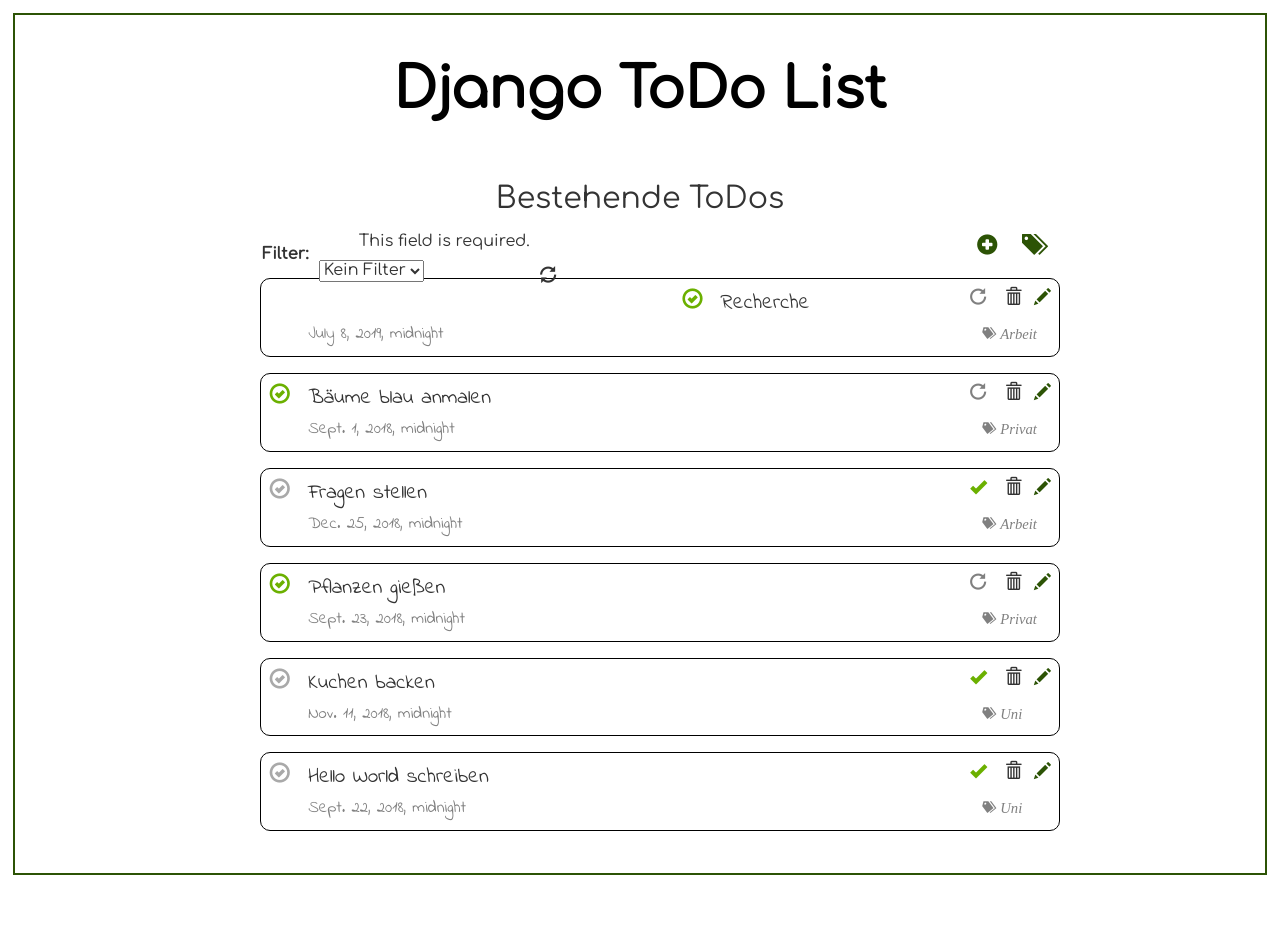
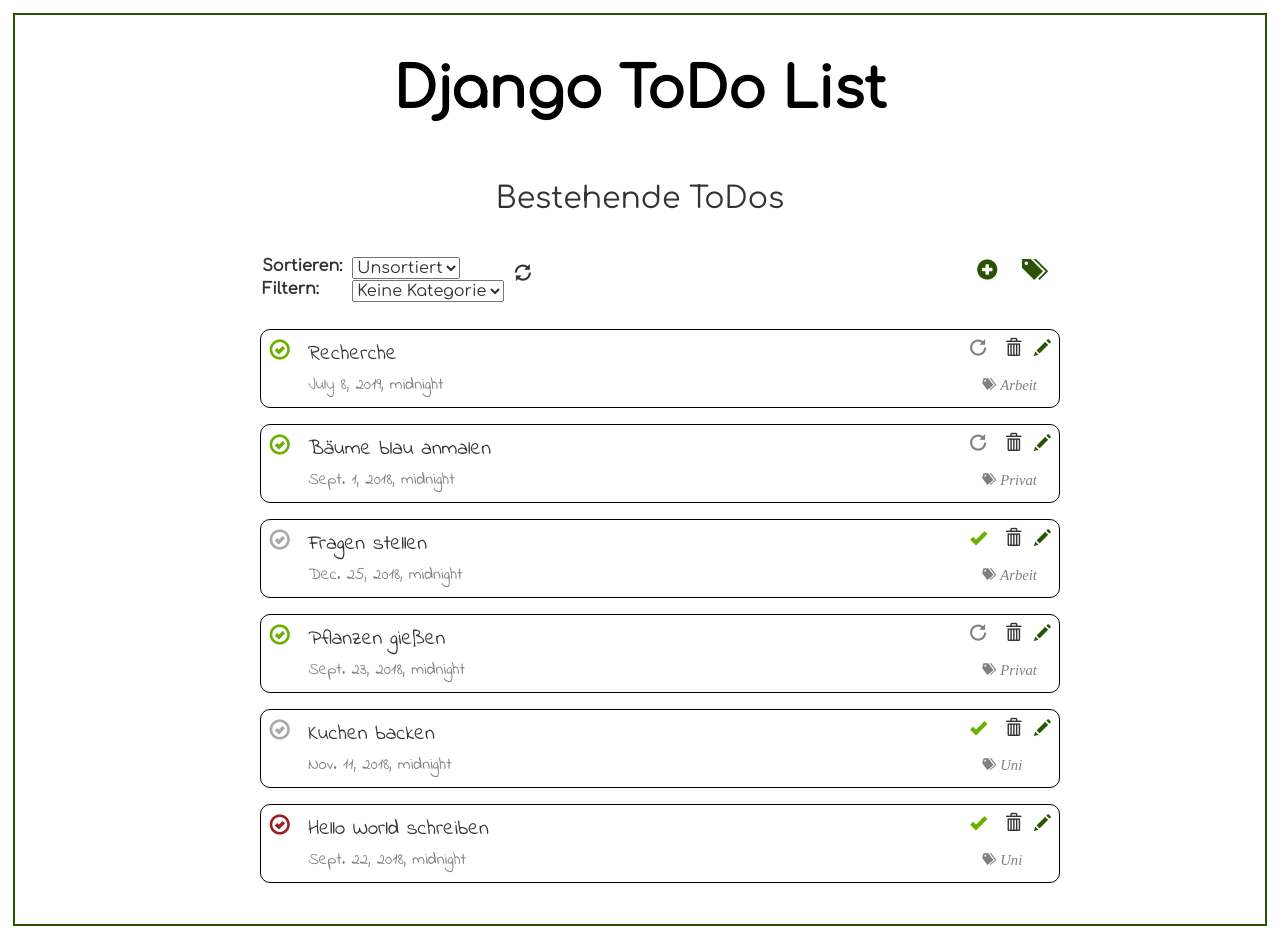
Before and after one commit to AcousticPicture/DjangoToDo, a Django app: page /todo_app/ in a window 1280 px wide. Before the commit the page ends 875 px from the top, so only its background shows below. Run offline with Django 3.2, Linux system fonts and the light colour scheme; data comes from the database, SQL or seed files in the repository; both versions use the stored data as it was after the commit; some libraries are stand-ins or nearby versions.

Commit message:
added importance, added filter, modified sort, modified css final state

```diff
--- a/todo/todo_app/forms.py
+++ b/todo/todo_app/forms.py
@@ -10,16 +10,25 @@ class TaskForm(forms.Form):
     content = forms.CharField(label='Inhalt', max_length=2000)
     input_formats = ['%d-%m-%Y', '%Y-%m-%d', '%d/%m/%Y', '%d/%m/%y']
     due_date = forms.DateField(input_formats=input_formats)
+    important = forms.BooleanField()
     category_id = forms.ChoiceField(choices=choices)
 
-class FilterForm(forms.Form):
+class SortForm(forms.Form):
     choices = [
-        (1, "Kein Filter"),
+        (1, "Unsortiert"),
         (2, "Datum"),
         (3, "Erledigt"),
         (4, "Kategorie"),
     ]
-    filter = forms.ChoiceField(choices=choices)
+
+    all_categories = Category.objects.all()
+    catChoices = []
+    catChoices.append((len(all_categories)+1, "Keine Kategorie"))
+    for cat in all_categories:
+        catChoices.append((cat.id, cat.name))
+
+    sortieren = forms.ChoiceField(choices=choices)
+    filtern = forms.ChoiceField(choices=catChoices)
 
 class CategoryForm(forms.Form):
     name = forms.CharField(label='Name', max_length=150)
--- a/todo/todo_app/models.py
+++ b/todo/todo_app/models.py
@@ -9,4 +9,5 @@ class Entry(models.Model):
     text = models.CharField(max_length=2000)
     due_date = models.DateTimeField()
     done = models.BooleanField(default=False)
+    important = models.BooleanField(default=False)
     category_id = models.ForeignKey(Category, on_delete=models.CASCADE)
--- a/todo/todo_app/static/css/todo.css
+++ b/todo/todo_app/static/css/todo.css
@@ -3,6 +3,9 @@
     margin: 1%;
     padding: 2%;
     border: 2px solid #2c5305;
+}
+.errorlist{
+    display: none;
 }
 h1{
     font-family: 'Comfortaa';
@@ -24,23 +27,24 @@ h1{
 }
 h2{
     margin: 2% auto;
+    margin-bottom: 5%;
     text-align: center;
     font-family: 'Comfortaa';
 }
-.filter{
+.sort{
     margin-left: 5%;
     width: 50%;
     font-family: 'Comfortaa';
     display: inline-block;
     float: left;
 }
-.filter table{
+.sort table{
     display: inline;
 }
-.filter table td{
+.sort table td{
     padding-left: 10;
 }
-.filter button{
+.sort button{
     display: inline;
     font-size: 120%;
 }
@@ -67,6 +71,7 @@ h2{
 
 .entries{
     display: block;
+    margin-top: 5%;
 }
 .todoentry{
     margin: 2% auto;
@@ -89,6 +94,9 @@ li {
 }
 .done{
     color: #6bb000;
+}
+.important{
+    color: #922;
 }
 
 .task_text{
--- a/todo/todo_app/templates/todo_app/category_form.html
+++ b/todo/todo_app/templates/todo_app/category_form.html
@@ -3,7 +3,6 @@
 
 {% block content %}
     <div class="cats">
-        <h3>Vorhandene Kategorien</h3>
             {{categories}}
         <ul>
             {% for cat in categories %}
--- a/todo/todo_app/templates/todo_app/index.html
+++ b/todo/todo_app/templates/todo_app/index.html
@@ -3,13 +3,13 @@
 
 {% block content %}
     <h2>Bestehende ToDos</h2>
-    <div class="filter">
+    <div class="sort">
         <form action="" method="get">
             {% csrf_token %}
             <table>
             {{ form }}
             </table>
-            <button type="submit" value="Filtern" class="glyphicon glyphicon-refresh"></button>
+            <button type="submit" value="Sortieren" class="glyphicon glyphicon-refresh"></button>
         </form>
     </div>
     <section class="addTaskCat">
@@ -21,10 +21,12 @@
             {% for entry in all_todos %}
                 <li class = "todoentry">
                     <div>
-                        {% if entry.done is False %}
+                        {% if entry.done is True %}
+                            <span class="glyphicon glyphicon-ok-circle done donesign"></span>
+                        {% elif entry.important is True%}
+                            <span class="glyphicon glyphicon-ok-circle important donesign"></span>
+                        {%else %}
                             <span class="glyphicon glyphicon-ok-circle undone donesign"></span>
-                        {%else%}
-                            <span class="glyphicon glyphicon-ok-circle done donesign"></span>
                         {%endif%}
                         <div class = "task_text">{{entry.text}}</div>
                         <section class="taskbuttons">
--- a/todo/todo_app/views.py
+++ b/todo/todo_app/views.py
@@ -6,27 +6,38 @@ from django.template import loader
 from .models import Entry
 from .models import Category
 from .forms import TaskForm
-from .forms import FilterForm
+from .forms import SortForm
 from .forms import CategoryForm
 
 # Create your views here.
 
 def index(request):
-    if "filter" in request.GET:
-        filter = request.GET["filter"]
+    form = SortForm(request.GET)
+    print(request.GET)
+    if "filtern" in request.GET:
+        filt = int(request.GET["filtern"])
     else:
-        filter = False
+        filt = False
 
-    form = FilterForm(request.GET)
 
-    if filter is "2":
-        all_todos = Entry.objects.order_by('due_date').all
-    elif filter is "3":
-        all_todos = Entry.objects.order_by('done').all
-    elif filter is "4":
-        all_todos = Entry.objects.order_by('category_id').all
+    if "sortieren" in request.GET:
+        sort = request.GET["sortieren"]
     else:
-        all_todos = Entry.objects.all
+        sort = False
+
+    if filt and filt <= Category.objects.count():
+        todo_to_show = Entry.objects.filter(category_id=filt)
+    else:
+        todo_to_show = Entry.objects
+
+    if sort is "2":
+        all_todos = todo_to_show.order_by('due_date').all
+    elif sort is "3":
+        all_todos = todo_to_show.order_by('done').all
+    elif sort is "4":
+        all_todos = todo_to_show.order_by('category_id').all
+    else:
+        all_todos = todo_to_show.all
 
     template = loader.get_template('todo_app/index.html')
     context = { 'all_todos': all_todos, 'form': form}
@@ -39,7 +50,7 @@ def new_task(request):
         form.is_valid()
         clean = form.cleaned_data
         cat = Category.objects.get(pk=clean['category_id'])
-        task = Entry(text=clean['content'], due_date=clean['due_date'], done=False, category_id=cat)
+        task = Entry(text=clean['content'], due_date=clean['due_date'], done=False, category_id=cat, important=clean['important'])
         task.save()
 
         return redirect('index')
@@ -60,6 +71,7 @@ def edit_task(request, id):
         task.text = clean['content']
         task.due_date = clean['due_date']
         task.category_id = cat
+        task.important = clean['important']
         task.save()
 
         return redirect('index')
@@ -67,7 +79,8 @@ def edit_task(request, id):
         initial = {
             'content': task.text,
             'due_date': task.due_date,
-            'category_id': task.category_id.id
+            'category_id': task.category_id.id,
+            'important' : task.important
         }
         template = loader.get_template('todo_app/task_form.html')
         form = TaskForm(initial=initial)
```
Also changed, not shown: todo/db.sqlite3, todo/todo_app/migrations/0003_add_importance.py (added).
